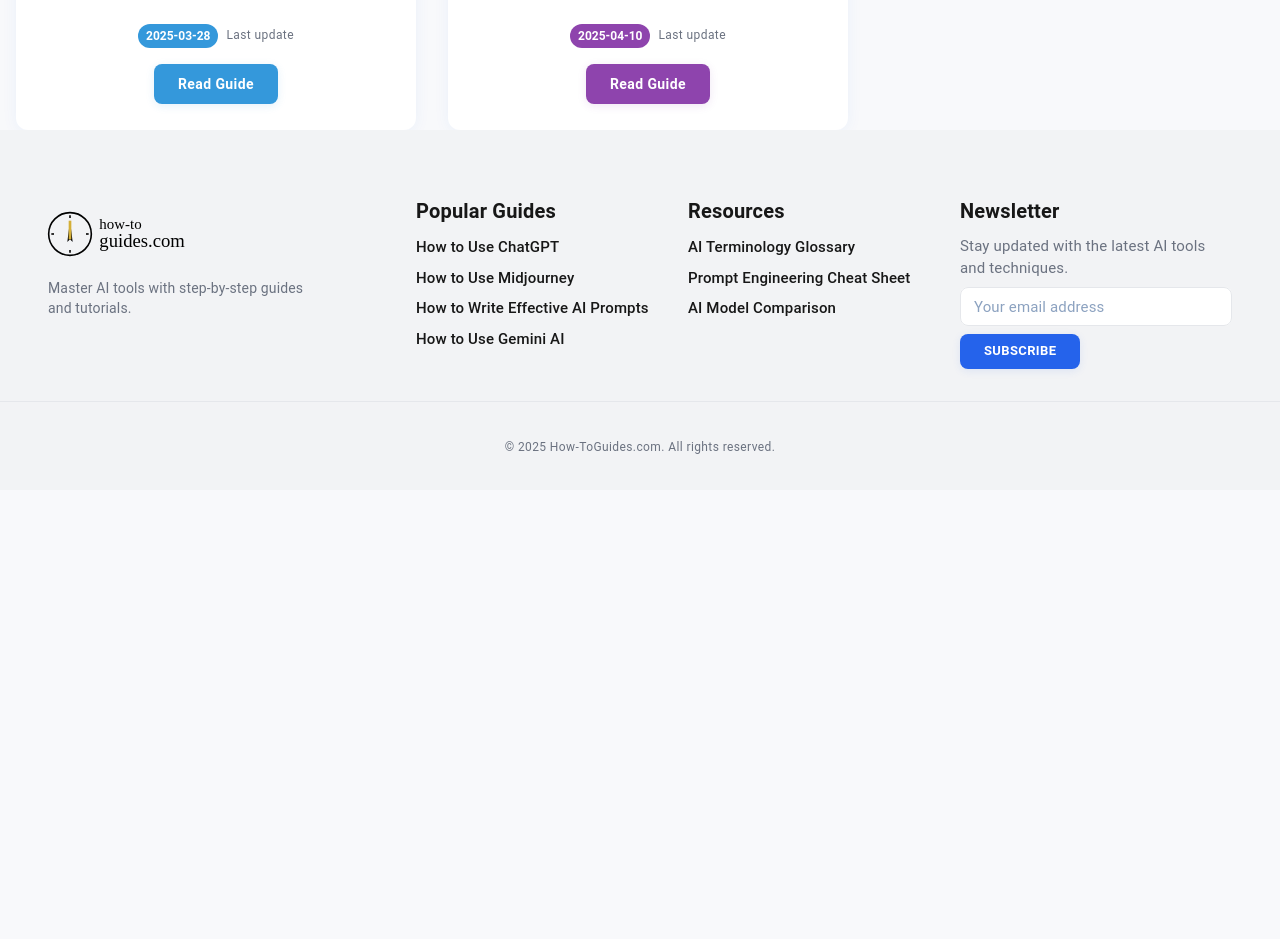
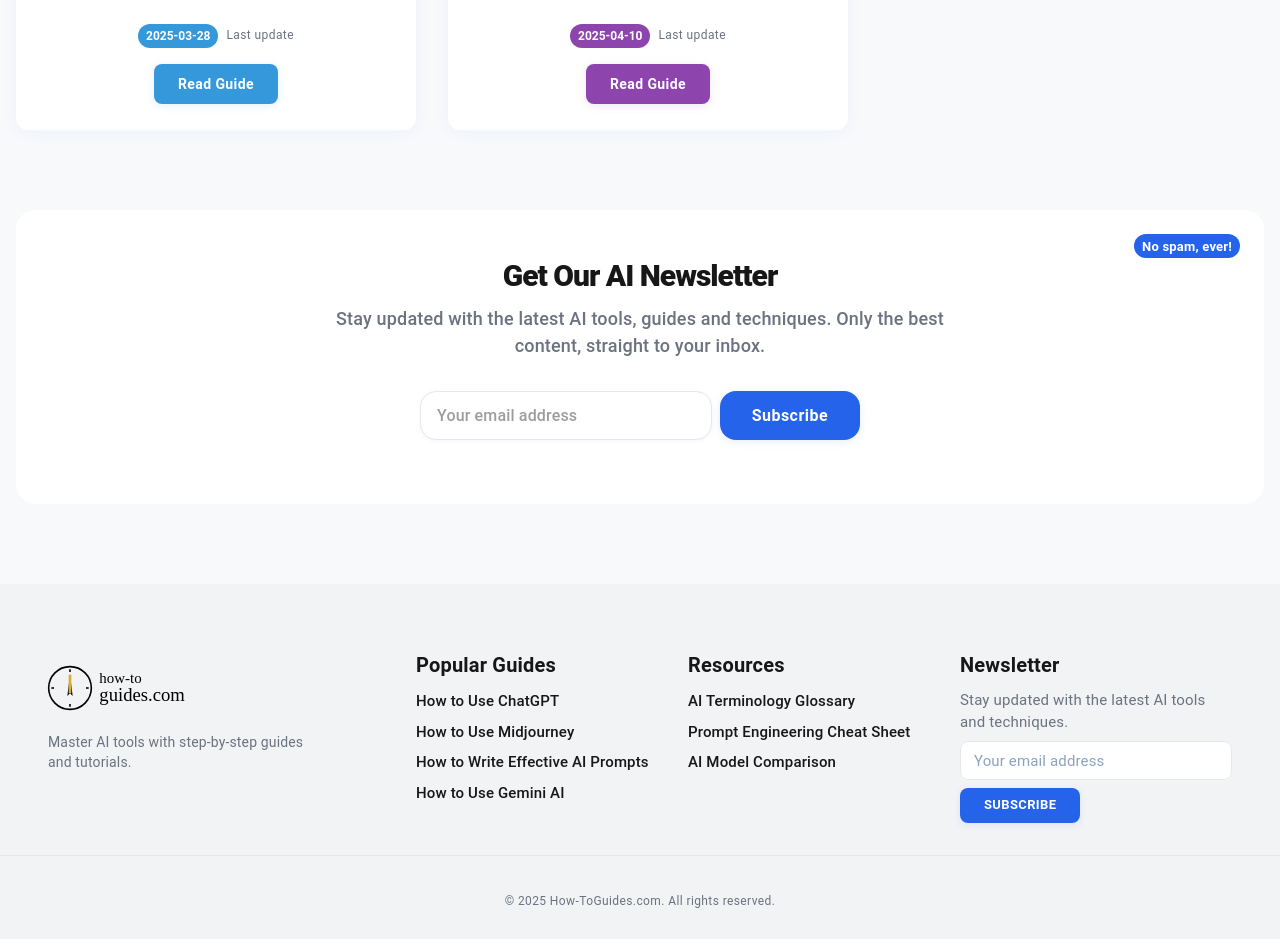
Before and after one commit to ThiagoC0STA/how-to-guides, a Next.js app: page / in a window 1280 px wide. Shown: the part 1524-2463 px from the top of the page. Before the commit the page ends 2014 px from the top, so only its background shows below. Built offline with nearby package versions, Linux system fonts and the light colour scheme.

Commit message:
newsletter

```diff
--- a/app/page.tsx
+++ b/app/page.tsx
@@ -1,11 +1,13 @@
 import HeroSection from "../components/HeroSection";
 import PopularGuidesSection from "../components/PopularGuidesSection";
+import NewsletterSection from "../components/NewsletterSection";
 
 export default function Page() {
   return (
     <>
       <HeroSection />
       <PopularGuidesSection />
+      <NewsletterSection />
     </>
   );
 }
--- /dev/null
+++ b/components/NewsletterSection.tsx
@@ -0,0 +1,170 @@
+"use client";
+
+import React, { useState } from "react";
+import { Box, Typography, TextField, Button, Chip, Fade } from "@mui/material";
+
+export default function NewsletterSection() {
+  const [email, setEmail] = useState("");
+  const [submitted, setSubmitted] = useState(false);
+
+  const handleSubmit = (e: React.FormEvent) => {
+    e.preventDefault();
+    setSubmitted(true);
+    // Add integration logic here
+  };
+
+  return (
+    <Box
+      sx={{
+        width: "100%",
+        px: { xs: 2, md: 2 },
+        py: { xs: 6, md: 10 },
+        display: "flex",
+        alignItems: "center",
+        justifyContent: "center",
+        maxWidth: 1300,
+        mx: "auto",
+      }}
+    >
+      <Box
+        sx={{
+          width: "100%",
+          bgcolor: "var(--card-bg, #fff)",
+          borderRadius: 5,
+          px: { xs: 2, sm: 5 },
+          py: { xs: 4, sm: 6 },
+          textAlign: "center",
+          mx: "auto",
+          position: "relative",
+          display: "flex",
+          flexDirection: "column",
+          alignItems: "center",
+        }}
+      >
+        <Chip
+          label="No spam, ever!"
+          size="small"
+          sx={{
+            position: "absolute",
+            top: 24,
+            right: 24,
+            bgcolor: "var(--primary, #2563eb)",
+            color: "#fff",
+            fontWeight: 700,
+            fontSize: 13,
+            letterSpacing: 0.2,
+            display: { xs: "none", sm: "inline-flex" },
+          }}
+        />
+        <Typography
+          variant="h3"
+          sx={{
+            fontWeight: 900,
+            color: "var(--foreground)",
+            mb: 1.5,
+            fontSize: { xs: 24, sm: 30 },
+            letterSpacing: -1,
+          }}
+        >
+          Get Our AI Newsletter
+        </Typography>
+        <Typography
+          variant="body1"
+          sx={{
+            color: "var(--footer-text)",
+            mb: 4,
+            fontSize: { xs: 15, sm: 18 },
+            fontWeight: 500,
+            maxWidth: 640,
+            textAlign: "center",
+            justifyContent: "center",
+          }}
+        >
+          Stay updated with the latest AI tools, guides and techniques. Only the
+          best content, straight to your inbox.
+        </Typography>
+        <Box
+          component="form"
+          onSubmit={handleSubmit}
+          sx={{
+            display: "flex",
+            flexDirection: { xs: "column", sm: "row" },
+            alignItems: "center",
+            gap: 1,
+            mb: 2,
+            position: "relative",
+            width: "100%",
+            maxWidth: 440,
+            mx: "auto",
+          }}
+        >
+          <TextField
+            type="email"
+            required
+            placeholder="Your email address"
+            value={email}
+            onChange={(e) => setEmail(e.target.value)}
+            disabled={submitted}
+            sx={{
+              flex: 1,
+              bgcolor: "#fff",
+              borderRadius: 4,
+              input: {
+                color: "var(--foreground)",
+                fontWeight: 500,
+                fontSize: 16,
+                px: 2,
+                py: 1.5,
+              },
+              boxShadow: "0 1px 4px 0 rgba(37,99,235,0.06)",
+              border: "1.5px solid var(--border, #e5e7eb)",
+              transition: "border-color 0.18s cubic-bezier(.4,0,.2,1)",
+              "& .MuiOutlinedInput-notchedOutline": {
+                border: "none",
+              },
+              "&:hover": {
+                borderColor: "var(--primary, #2563eb)",
+              },
+              "&.Mui-focused": {
+                borderColor: "var(--primary, #2563eb)",
+                boxShadow: "0 2px 8px 0 rgba(37,99,235,0.10)",
+              },
+              width: { xs: "100%", sm: 260 },
+              pr: { sm: 0 },
+            }}
+          />
+          <Button
+            type="submit"
+            variant="contained"
+            size="large"
+            disabled={submitted}
+            sx={{
+              bgcolor: "var(--primary, #2563eb)",
+              color: "#fff",
+              fontWeight: 700,
+              borderRadius: 4,
+              px: 4,
+              py: 1.5,
+              fontSize: 16,
+              boxShadow: "0 2px 8px 0 rgba(37,99,235,0.10)",
+              textTransform: "none",
+              transition: "all 0.18s cubic-bezier(.4,0,.2,1)",
+              zIndex: 1,
+              width: { xs: "100%", sm: "auto" },
+              height: { sm: 49 },
+              "&:hover": {
+                bgcolor: "var(--primary, #2563eb)",
+                filter: "brightness(1.08)",
+                boxShadow: "0 4px 16px 0 rgba(37,99,235,0.18)",
+                transform: "scale(1.04)",
+              },
+              mt: { xs: 2, sm: 0 },
+            }}
+          >
+            {submitted ? "Subscribed!" : "Subscribe"}
+          </Button>
+        </Box>
+      </Box>
+    </Box>
+  );
+}
--- a/components/PopularGuidesSection.tsx
+++ b/components/PopularGuidesSection.tsx
@@ -23,7 +23,7 @@ export default function PopularGuidesSection() {
         maxWidth: 1300,
         mx: "auto",
         mt: { xs: 6, md: 12 },
-        px: { xs: 1, md: 2 },
+        px: { xs: 2, md: 2 },
       }}
     >
       <Typography
@@ -33,7 +33,6 @@ export default function PopularGuidesSection() {
           mb: 4,
           color: "var(--foreground)",
           fontSize: { xs: 24, md: 32 },
-          marginLeft: { xs: 2, md: 0 },
         }}
       >
         Popular Guides
@@ -50,7 +49,7 @@ export default function PopularGuidesSection() {
           <Card
             key={guide.id}
             sx={{
-              width: 400,
+              width: { xs: "100%", md: 400 },
               minHeight: 340,
               display: "flex",
               flexDirection: "column",
```
